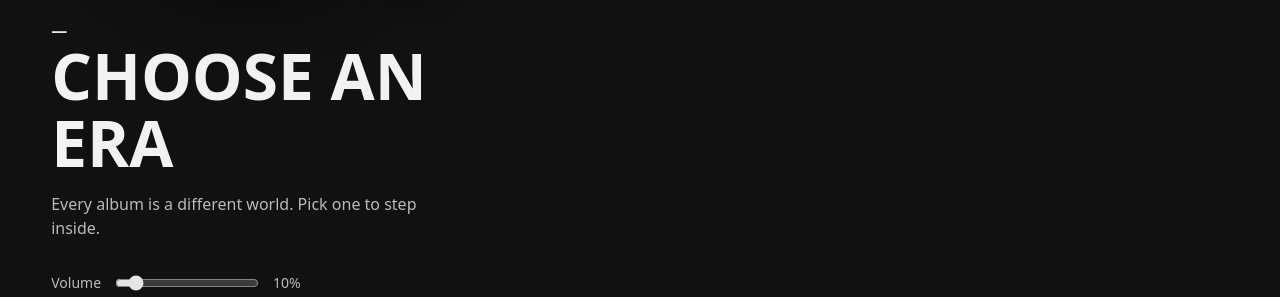
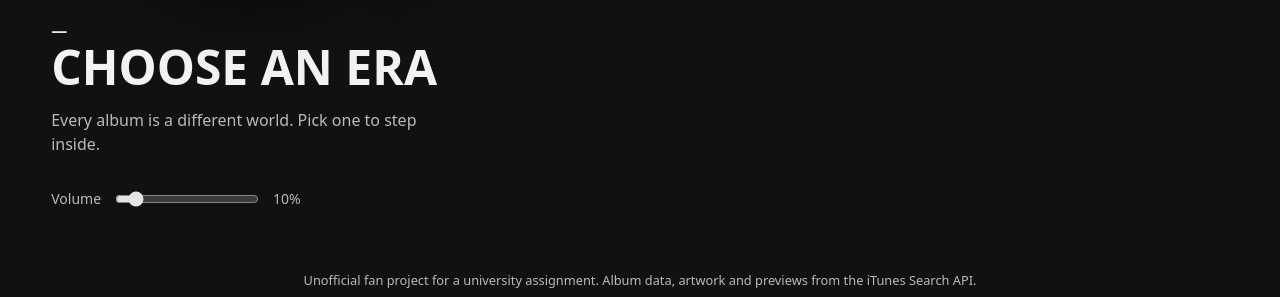
Before and after one commit to rmsr2004/twenty-one-eras, a plain HTML site: page index.html in a window 1280 px wide. Shown: the part 543-840 px from the top of the page. Drawn offline with Linux system fonts and the light colour scheme; no server answers.

Commit message:
fix(ui): keep the vinyl the same size for long album titles

```diff
--- a/css/style.css
+++ b/css/style.css
@@ -160,7 +160,9 @@ button {
 }
 
 .album {
+  container-type: inline-size;
   display: grid;
+  grid-template-columns: minmax(0, 1fr);
   gap: var(--gap);
   justify-items: center;
   text-align: center;
@@ -398,7 +400,7 @@ button {
 }
 
 .album-title {
-  font-size: clamp(2.25rem, 10vw, 4.5rem);
+  font-size: clamp(2.25rem, 12cqi, 6rem);
   font-weight: 900;
   text-transform: uppercase;
 }
@@ -584,10 +586,6 @@ button {
     width: 100%;
   }
 
-  .album-title {
-    font-size: clamp(2.25rem, 5vw, 6rem);
-  }
-
   .album-description {
     margin-inline: 0;
   }
```
